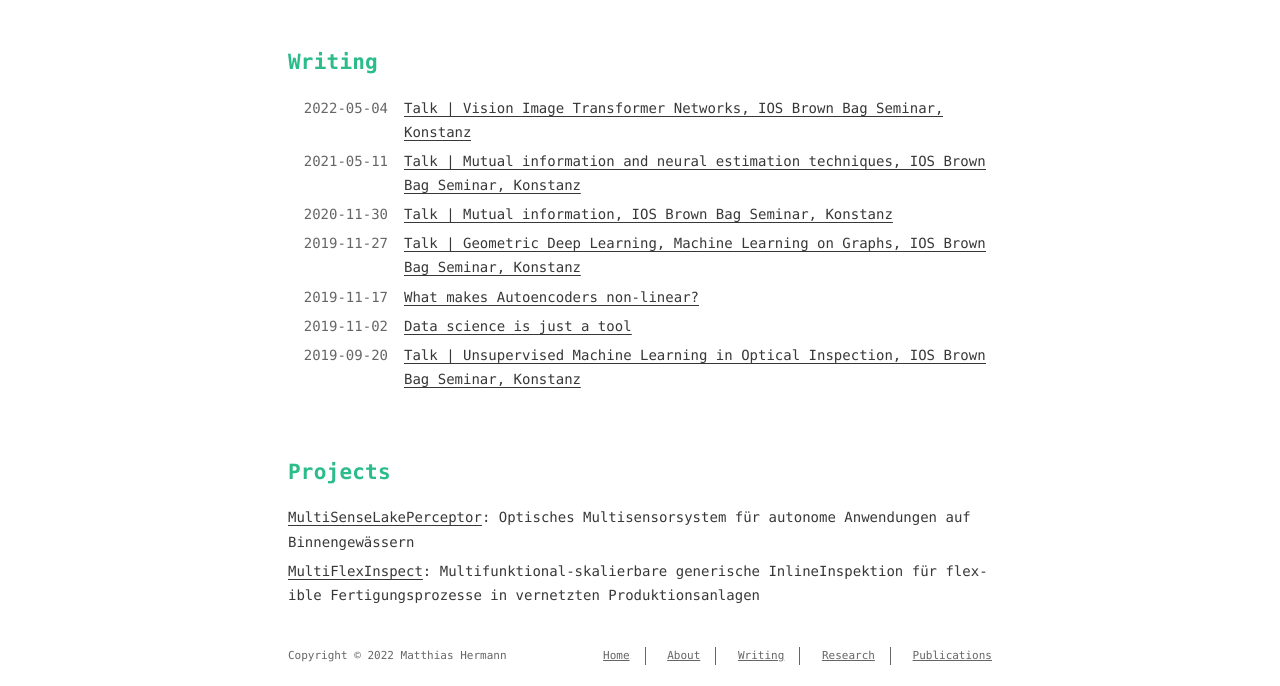
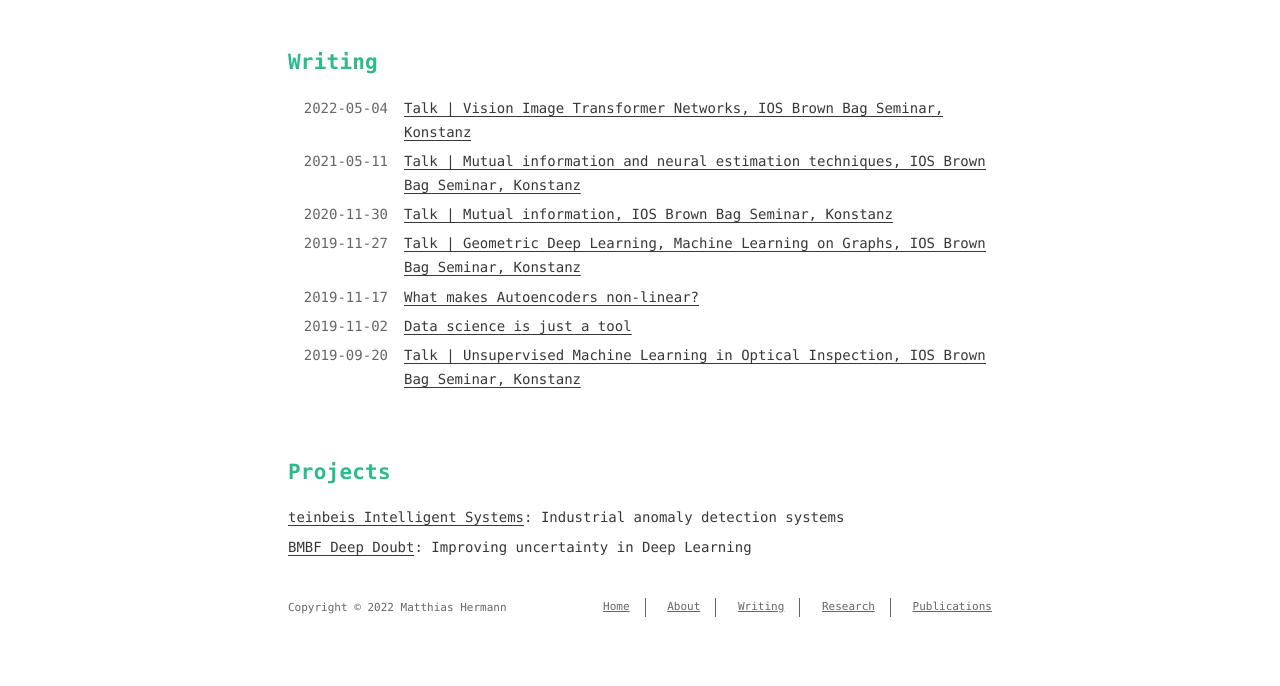
Before and after one commit to matherm/matherm.github.io, a plain HTML site: page index.html in a window 1280 px wide. Shown: the part 266-952 px from the top of the page. After the commit the page ends 904 px from the top, so only its background shows below. Drawn offline with Linux system fonts and the light colour scheme.

Commit message:
Site updated: 2022-05-05 09:24:06

```diff
--- a/index.html
+++ b/index.html
@@ -288,13 +288,13 @@
   <span class="h1"><a href="/research/">Projects</a></span>
   <ul class="project-list">
 
-      <li class="project-item">
-        <a href="/research/">MultiSenseLakePerceptor</a>: <p>Optisches Multisensorsystem für autonome Anwendungen auf Binnengewässern</p>
+    <li class="project-item">
+        <a href="/research/"> teinbeis Intelligent Systems</a>: <p>Industrial anomaly detection systems</p>
 
       </li>
 
       <li class="project-item">
-        <a href="/research/">MultiFlexInspect</a>: <p>Multifunktional-skalierbare generische InlineInspektion für flexible Fertigungsprozesse in vernetzten Produktionsanlagen</p>
+        <a href="/research/">BMBF Deep Doubt</a>: <p>Improving uncertainty in Deep Learning</p>
 
       </li>
 
```
